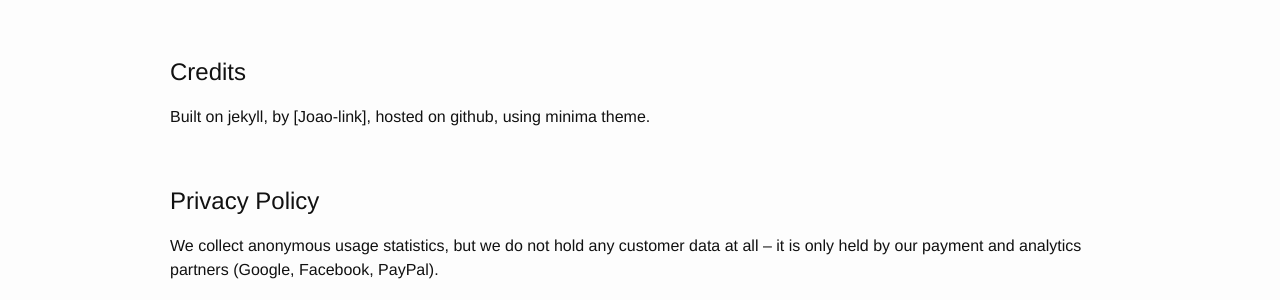
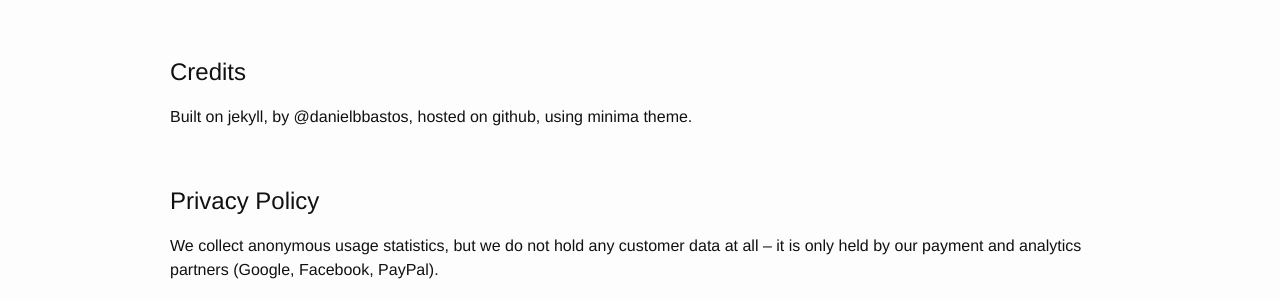
Before and after one commit to Honeyboom/honeyboom.github.io, a Jekyll site: the page built from _documentation/organization.md, in a window 1280 px wide. Shown: the part 252-552 px from the top of the page. Built offline with Jekyll 4.4.1, drawn with Linux system fonts in a browser that asks for light colours; part of the change alters nothing that is shown.

```diff
--- a/_config.yml
+++ b/_config.yml
@@ -14,7 +14,6 @@
 # You can create any custom variable you would like, and they will be accessible
 # in the templates via {{ site.myvariable }}.
 title: Honeyboom
-description: "Sharing tools for vibrant relationships"
 email: honeyboom.xyz@gmail.com
 baseurl: "" # the subpath of your site, e.g. /blog
 url: "https://www.honeyboom.xyz" # the base hostname & protocol for your site, e.g. http://example.com
@@ -22,9 +21,8 @@ author: "Honeyboom"
 youtube_username: channel/UCFkEEtX7yPtYD0Om0GPwL7w
 facebook_username: honeyboom.xyz
 medium_username: honeyboom-xyz
+disqus_shortname: honeyboom
 bg-image: /assets/images/hb-background.jpg
-google_analytics: true
-disqus_shortname: webtester5
 
 # Build settings
 markdown: kramdown
@@ -51,9 +49,16 @@ collections:
   documentation:
     output: true
     permalink: /:collection/:path
-# End
 
+
+# Articles url
 permalink: /articles/:title/
+
+# SEO
+description: "Sharing tools for vibrant relationships"
+
+
+
 
 # Exclude from processing.
 # The following items will not be processed, by default. Create a custom list
--- a/_documentation/organization.md
+++ b/_documentation/organization.md
@@ -21,7 +21,7 @@ title: Organization
 
 ## Credits {#credits}
 
-Built on jekyll, by [Joao-link], hosted on github, using minima theme.
+Built on jekyll, by @danielbbastos, hosted on github, using minima theme.
 
 &nbsp;
 
--- a/_includes/google-analytics.html
+++ b/_includes/google-analytics.html
@@ -1,10 +1,9 @@
+<!-- Global site tag (gtag.js) - Google Analytics -->
+<script async src="https://www.googletagmanager.com/gtag/js?id=UA-111999871-1"></script>
 <script>
-  (function(i,s,o,g,r,a,m){i['GoogleAnalyticsObject']=r;i[r]=i[r]||function(){
-  (i[r].q=i[r].q||[]).push(arguments)},i[r].l=1*new Date();a=s.createElement(o),
-  m=s.getElementsByTagName(o)[0];a.async=1;a.src=g;m.parentNode.insertBefore(a,m)
-  })(window,document,'script','https://www.google-analytics.com/analytics.js','ga');
+  window.dataLayer = window.dataLayer || [];
+  function gtag(){dataLayer.push(arguments);}
+  gtag('js', new Date());
 
-  ga('create', '{{ site.google_analytics }}', 'auto');
-  ga('send', 'pageview');
-
+  gtag('config', 'UA-111999871-1');
 </script>
--- a/_includes/head.html
+++ b/_includes/head.html
@@ -1,4 +1,8 @@
 <head>
+	{% include google-analytics.html %}
+
+	<script type="text/javascript" src="https://cdn.ywxi.net/js/1.js" async></script>
+
   <meta charset="utf-8">
   <meta http-equiv="X-UA-Compatible" content="IE=edge">
   <meta name="viewport" content="width=device-width, initial-scale=1">
@@ -12,9 +16,5 @@
 
   <script src="/assets/js/sorting.js"></script>
 
-  {% if jekyll.environment == 'production' and site.google_analytics %}
-  {% include google-analytics.html %}
-  {% endif %}
-
   {% seo %}
 </head>
```
